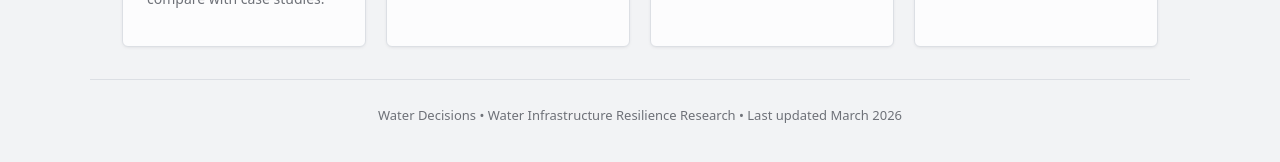
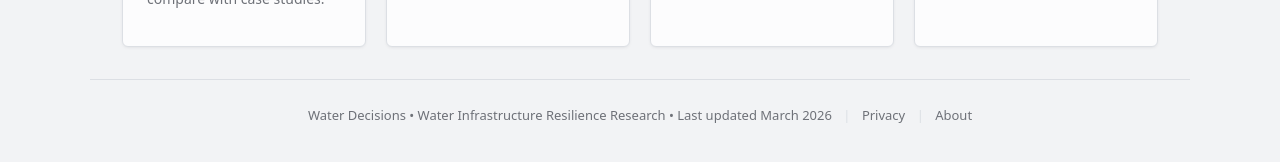
Before and after one commit to visioninglab/waterdecisions, a Jekyll site: the page built from index.html, in a window 1280 px wide and 900 px high, scrolled down 2070 px. Shown: the part 718-880 px from the top of the window. Built offline with Jekyll 4.4.1, drawn with Linux system fonts in a browser that asks for light colours.

Commit message:
Add privacy and about links to footer

```diff
--- a/_includes/footer.html
+++ b/_includes/footer.html
@@ -1,3 +1,7 @@
 <div class="footer">
-  {{ page.footer_text | default: "Water Decisions &bull; Resilient Infrastructure Research &bull; Last updated February 2026" }}
+  {{ page.footer_text | default: "Water Decisions &bull; Resilient Infrastructure Research &bull; Last updated March 2026" }}
+  <span style="margin:0 0.5rem;color:var(--border);">|</span>
+  <a href="{{ '/privacy.html' | relative_url }}" style="color:var(--muted);text-decoration:none;">Privacy</a>
+  <span style="margin:0 0.5rem;color:var(--border);">|</span>
+  <a href="{{ '/about.html' | relative_url }}" style="color:var(--muted);text-decoration:none;">About</a>
 </div>
```
